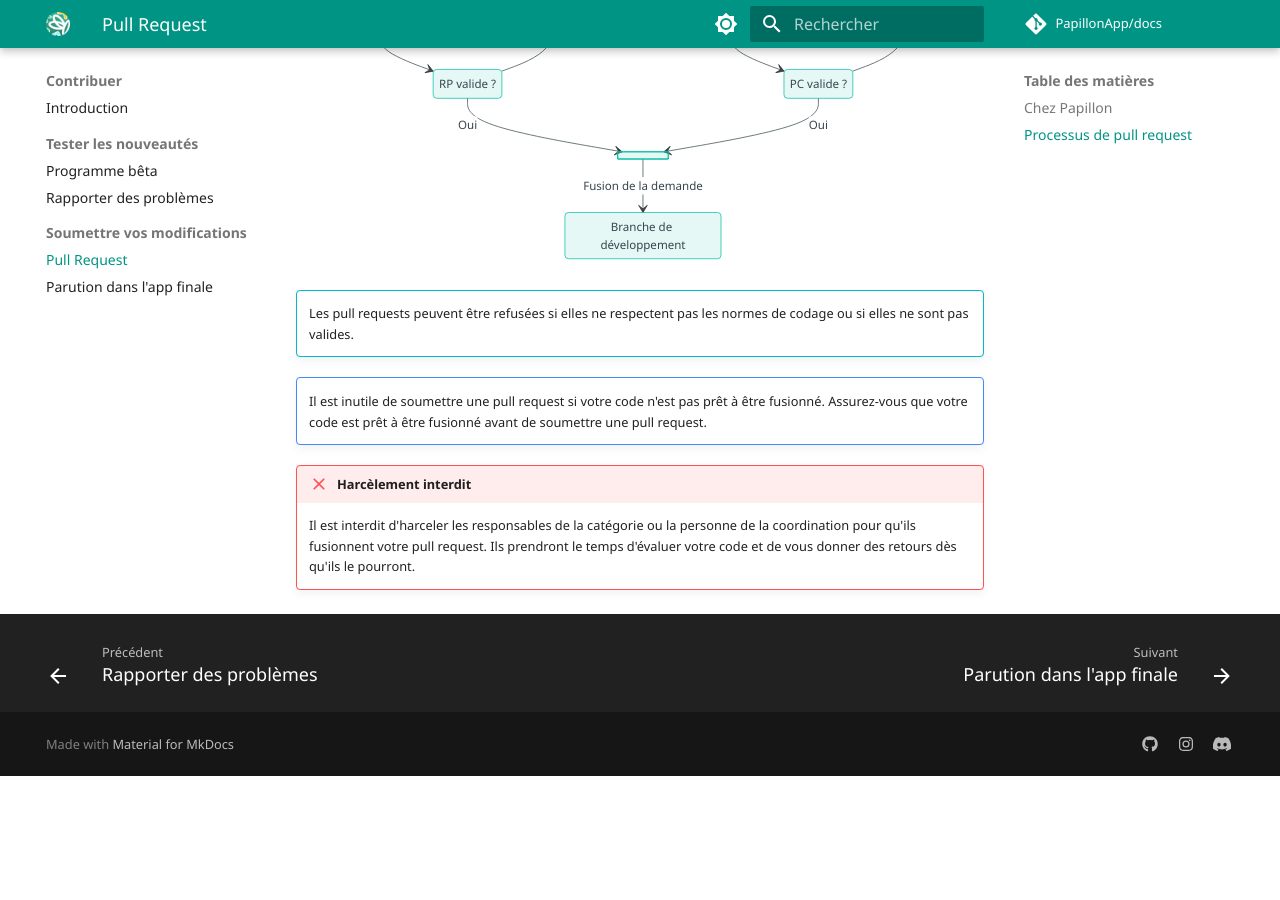
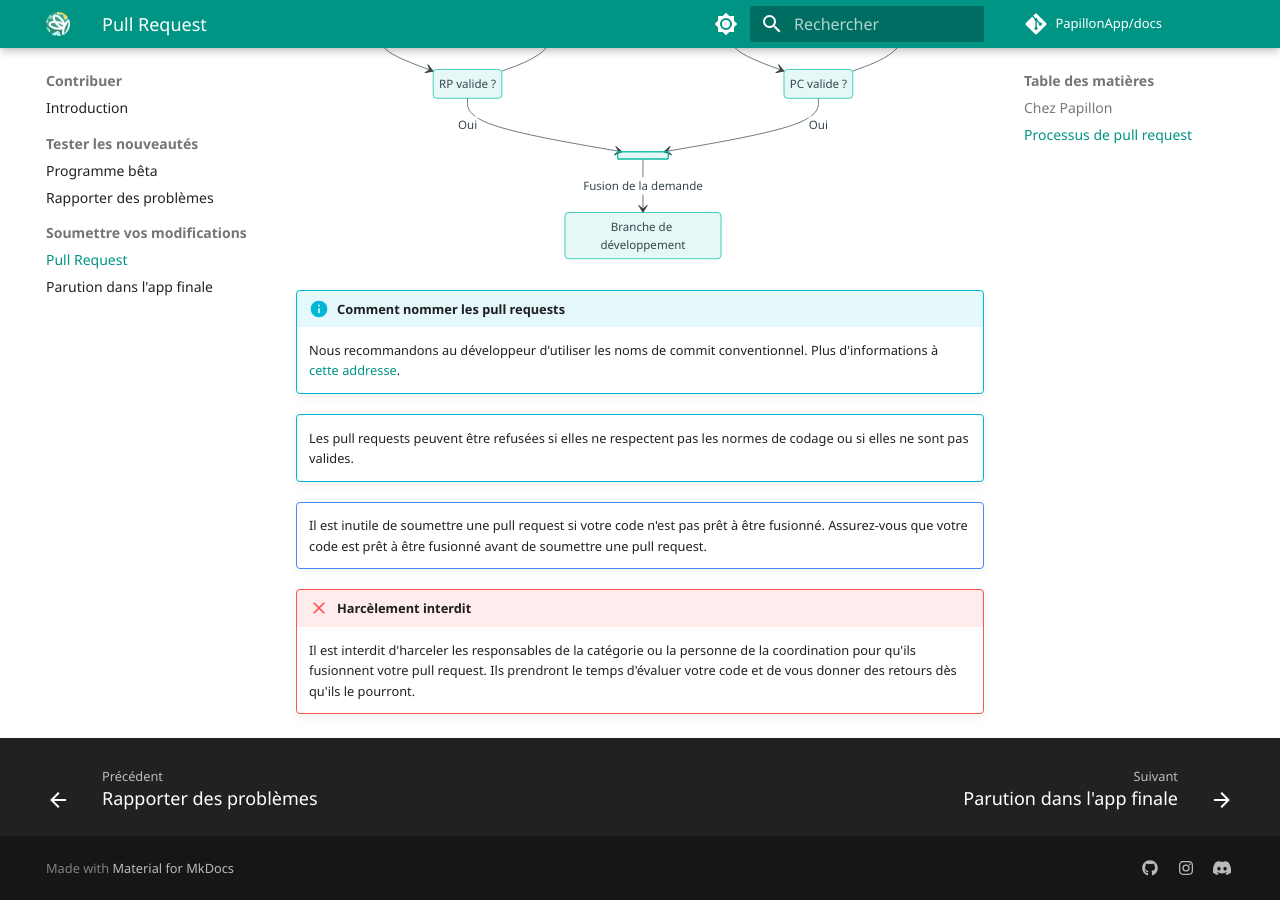
Before and after one commit to PapillonApp/docs, an MkDocs documentation site: the page built from docs/contribute/pull-request.md, in a window 1280 px wide and 900 px high, scrolled down 861 px. Built offline with MkDocs 1.6.1 and Material for MkDocs 9.7.7, drawn with Linux system fonts in a browser that asks for light colours; comment, search, counter and statistics services are not loaded; before the commit the page ends 1637 px from its top, so only the background shows below that.

Commit message:
docs: Add ConventionelCommits info paragraph

````diff
--- a/docs/contribute/pull-request.md
+++ b/docs/contribute/pull-request.md
@@ -42,6 +42,9 @@ state join_state <<join>>
     join_state --> BD : Fusion de la demande
 ```
 
+!!! info "Comment nommer les pull requests"
+    Nous recommandons au développeur d'utiliser les noms de commit conventionnel. Plus d'informations à [cette addresse](https://www.conventionalcommits.org/fr/v1.0.0/).
+
 !!! info ""
     Les pull requests peuvent être refusées si elles ne respectent pas les normes de codage ou si elles ne sont pas valides.
 
````
